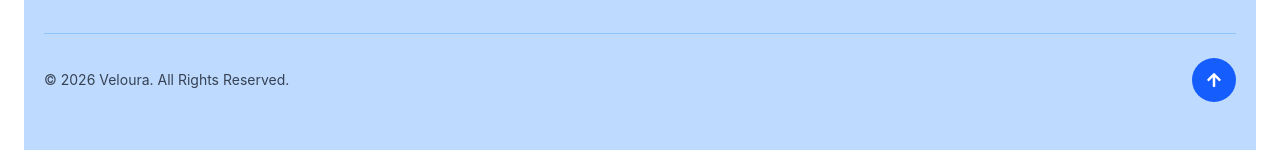
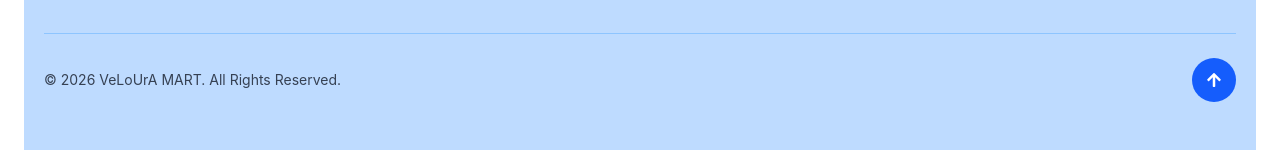
Before and after one commit to RhmSHAK/Veloura_Mart, a React (Vite) app: page / in a window 1280 px wide. Shown: the part 2528-2688 px from the top of the page. Built offline with nearby package versions, Linux system fonts and the light colour scheme.

Commit message:
footer complete include brand name Link add

```diff
--- a/src/components/Footer/Footer.jsx
+++ b/src/components/Footer/Footer.jsx
@@ -11,10 +11,9 @@ const Footer = () => {
     <footer className="bg-blue-200">
       <div className="max-w-7xl mx-auto px-5 py-12">
 
-        {/* Top */}
         <div className="grid grid-cols-1 gap-10 sm:grid-cols-2 lg:grid-cols-4">
 
-          {/* Brand */}
+
           <div>
             <h2 className="text-3xl font-bold text-blue-700">
               VeLoUrA MART
@@ -126,7 +125,7 @@ const Footer = () => {
         <div className="mt-10 flex flex-col items-center justify-between gap-4 border-t border-blue-300 pt-6 md:flex-row">
 
           <p className="text-center text-sm text-gray-700">
-            © 2026 Veloura. All Rights Reserved.
+            © 2026 VeLoUrA MART. All Rights Reserved.
           </p>
 
           <button
```
